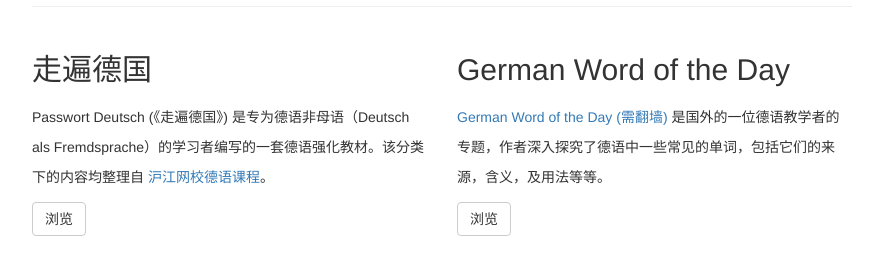
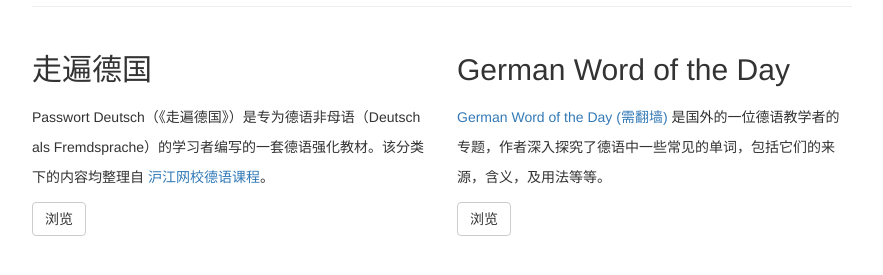
Before and after one commit to Frederick-S/GermanGarden, a Jekyll site: the page built from index.html, in a window 1280 px wide. Shown: the part 454-729 px from the top of the page, without its empty margins (198-1081 px from the left). Built offline with Jekyll 4.4.1, drawn with Linux system fonts in a browser that asks for light colours; nearby versions of some CDN libraries.

```diff
--- a/index.html
+++ b/index.html
@@ -14,7 +14,7 @@ title: German Garden
 <div class="row">
     <div class="col-6 col-sm-6 col-lg-6">
         <h2>走遍德国</h2>
-        <p>Passwort Deutsch (《走遍德国》) 是专为德语非母语（Deutsch als Fremdsprache）的学习者编写的一套德语强化教材。该分类下的内容均整理自 <a href="http://class.hujiang.com/" target="_blank">沪江网校德语课程</a>。</p>
+        <p>Passwort Deutsch（《走遍德国》）是专为德语非母语（Deutsch als Fremdsprache）的学习者编写的一套德语强化教材。该分类下的内容均整理自 <a href="http://class.hujiang.com/" target="_blank">沪江网校德语课程</a>。</p>
         <p><a class="btn btn-default" href="{{ site.baseurl }}/passwort-deutsch.html" role="button">浏览</a></p>
     </div>
     <div class="col-6 col-sm-6 col-lg-6">
```
